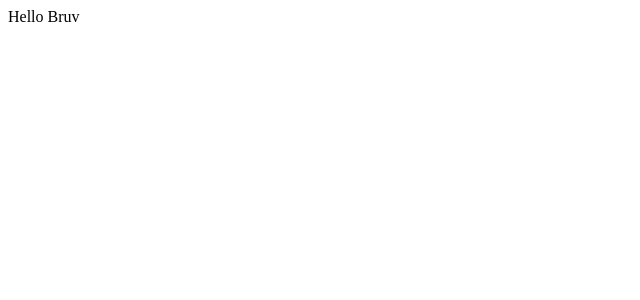
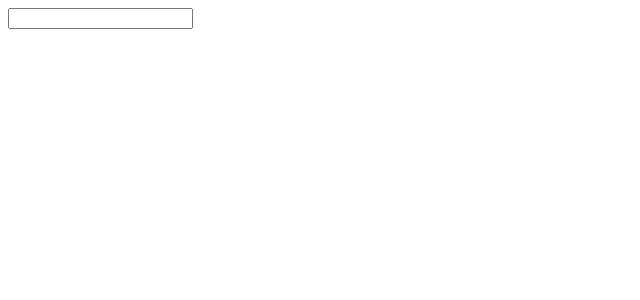
Before and after one commit to bobbyDeepak1415/React_Hooks, a React (Vite) app: page / in a window 1280 px wide. Shown: the top 300 px of the page, without its empty margins (0-640 px from the left). Built offline with nearby package versions, Linux system fonts and the light colour scheme.

Commit message:
changes made

```diff
--- /dev/null
+++ b/src/Loader/LoaderComponent.css
@@ -0,0 +1,16 @@
+
+.container{
+    display: flex;
+    justify-content: center;
+    align-items: center;
+}
+
+.box{
+    height: 20px;
+    width: 20px;
+    color: black;
+}
+
+.activeBox{
+    color: brown;
+}
--- /dev/null
+++ b/src/Loader/LoaderComponent.jsx
@@ -0,0 +1,33 @@
+import React, { useState } from 'react'
+
+
+const Loader=({boxes})=>{
+
+let localArr=[]
+
+for(let i=0;i<boxes;i++){
+  localArr.push(i)
+}
+
+
+
+    return <div>
+        {localArr.map((item,index)=>{
+return <div key={index} name={item} className='box'></div>
+        })}
+    </div>
+}
+const LoaderComponent = () => {
+
+  const [boxes,setBoxes]=useState([])
+
+
+  return (
+    <div className='container'>
+      <input value={boxes} type='number' onChange={(e)=>setBoxes(e.target.value)}/>
+      <Loader boxes={boxes}/>
+    </div>
+  )
+}
+
+export default LoaderComponent
--- a/src/main.jsx
+++ b/src/main.jsx
@@ -1,14 +1,16 @@
 import { Profiler, StrictMode } from "react";
 import { createRoot } from "react-dom/client";
 // import App from './App.jsx'
-import Demo from "./Demo.jsx";
+// import Demo from "./Demo.jsx";
+import LoaderComponent from "./Loader/LoaderComponent.jsx";
 
 createRoot(document.getElementById("root")).render(
   <StrictMode>
     {/* <App /> */}
 
 
-<Demo />
+{/* <Demo /> */}
+<LoaderComponent/>
 
     </StrictMode>,
 );
```
